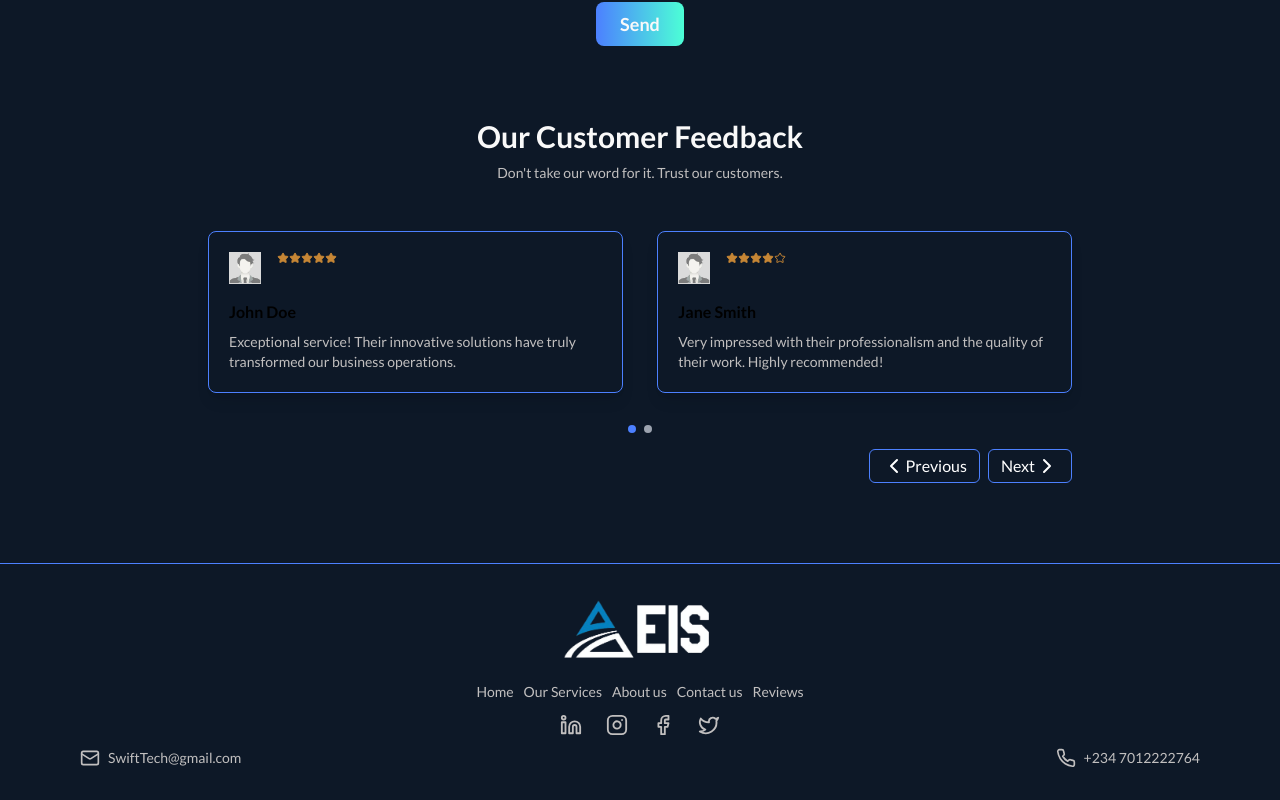
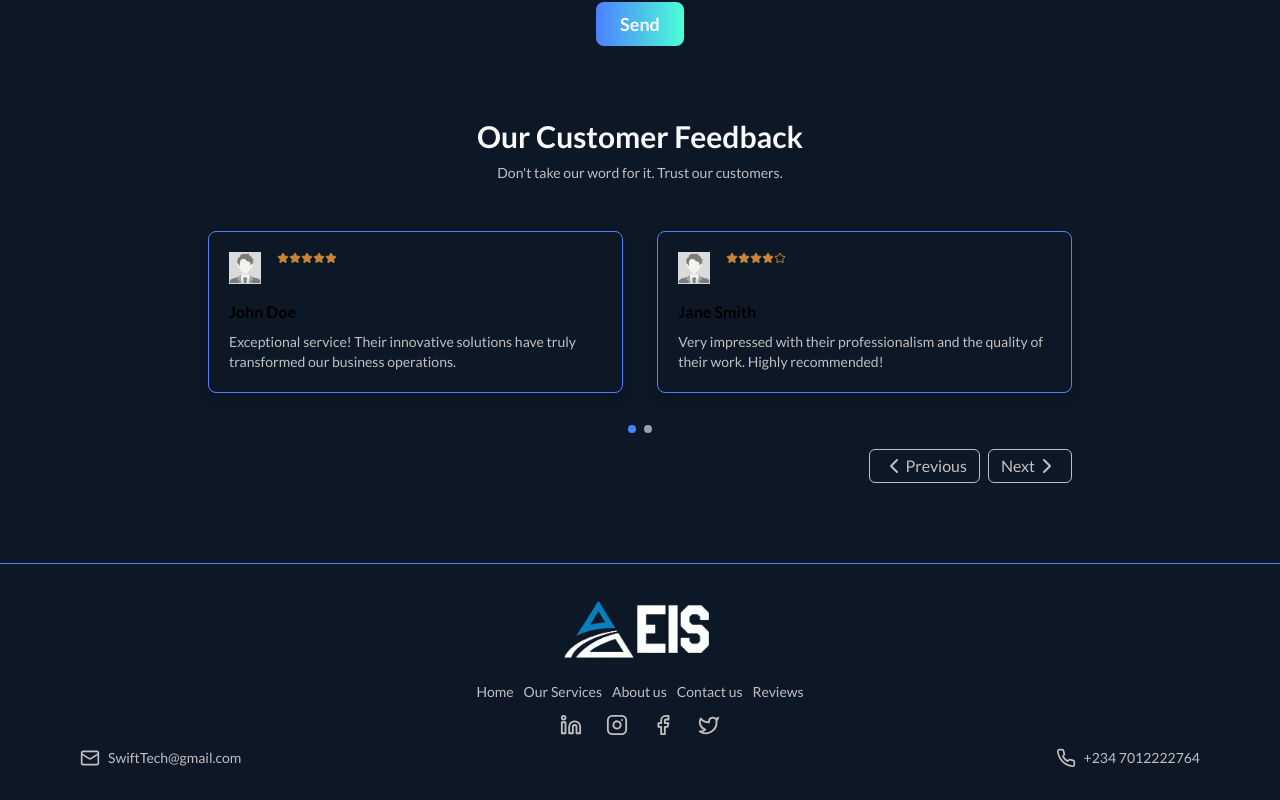
Before and after one commit to Akay74/swift-home, a Next.js app: page / in a window 1280 px wide. Shown: the part 1618-2418 px from the top of the page. Built offline with nearby package versions, Linux system fonts and the light colour scheme.

Commit message:
💄 update style for button active state

```diff
--- a/components/Feedback.jsx
+++ b/components/Feedback.jsx
@@ -100,13 +100,13 @@ const Feedback = () => {
         <div className="flex justify-end space-x-2">
           <button
             onClick={prevFeedback}
-            className="flex text-white px-3 py-1 rounded-md border border-[#4C80FF] hover:bg-[#4C80FF] transition-colors"
+            className="flex text-[#C1BFBF] px-3 py-1 rounded-md border border-[#C1BFBF] hover:border-[#F9F9F9] transition-colors"
           >
             <ChevronLeft size={24} /> Previous
           </button>
           <button
             onClick={nextFeedback}
-            className="flex text-white px-3 py-1 rounded-md border border-[#4C80FF] hover:bg-[#4C80FF] transition-colors"
+            className="flex text-[#C1BFBF] px-3 py-1 rounded-md border border-[#C1BFBF] hover:border-[#F9F9F9] transition-colors"
           >
             Next <ChevronRight size={24} />
           </button>
```
